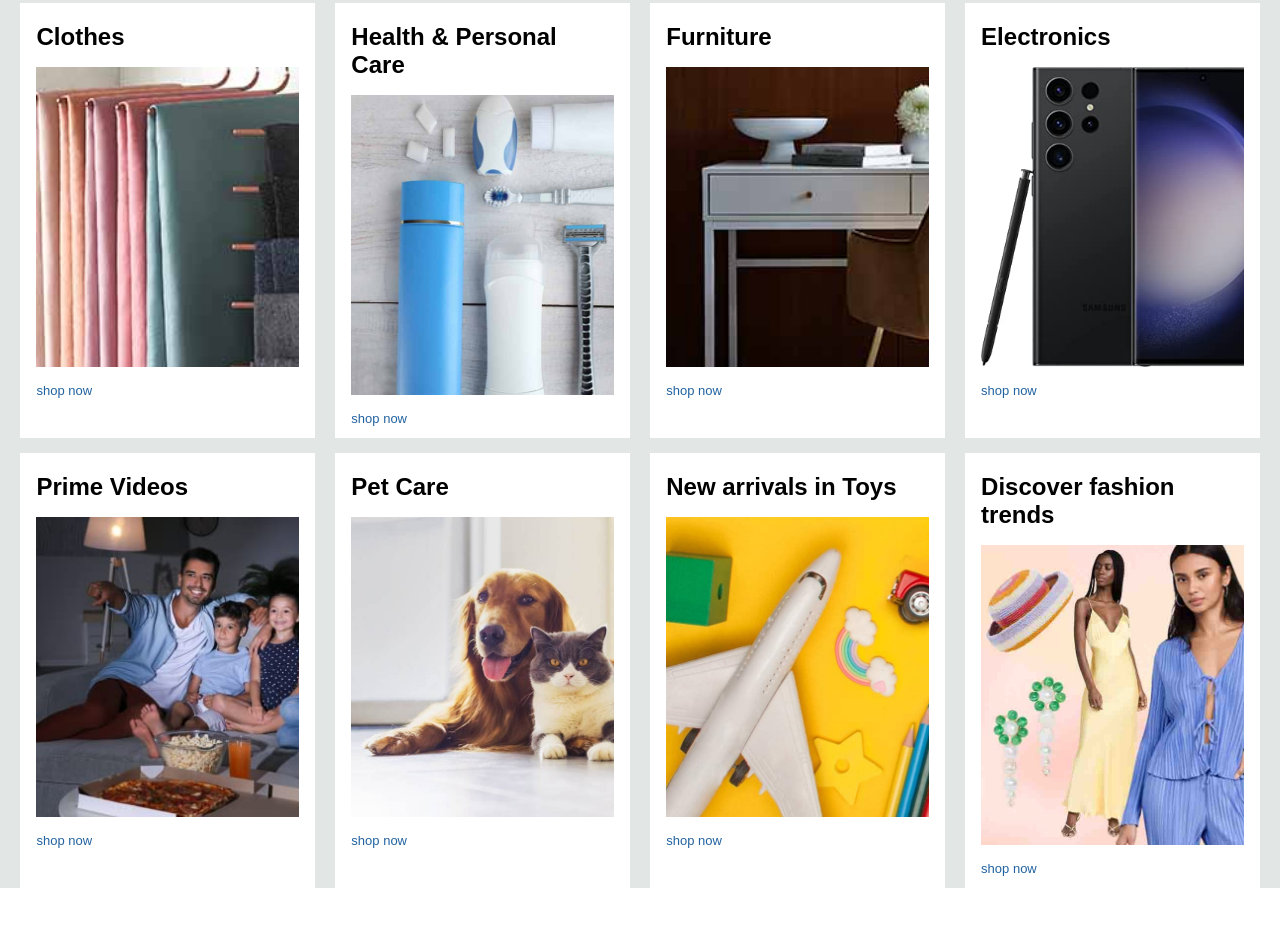
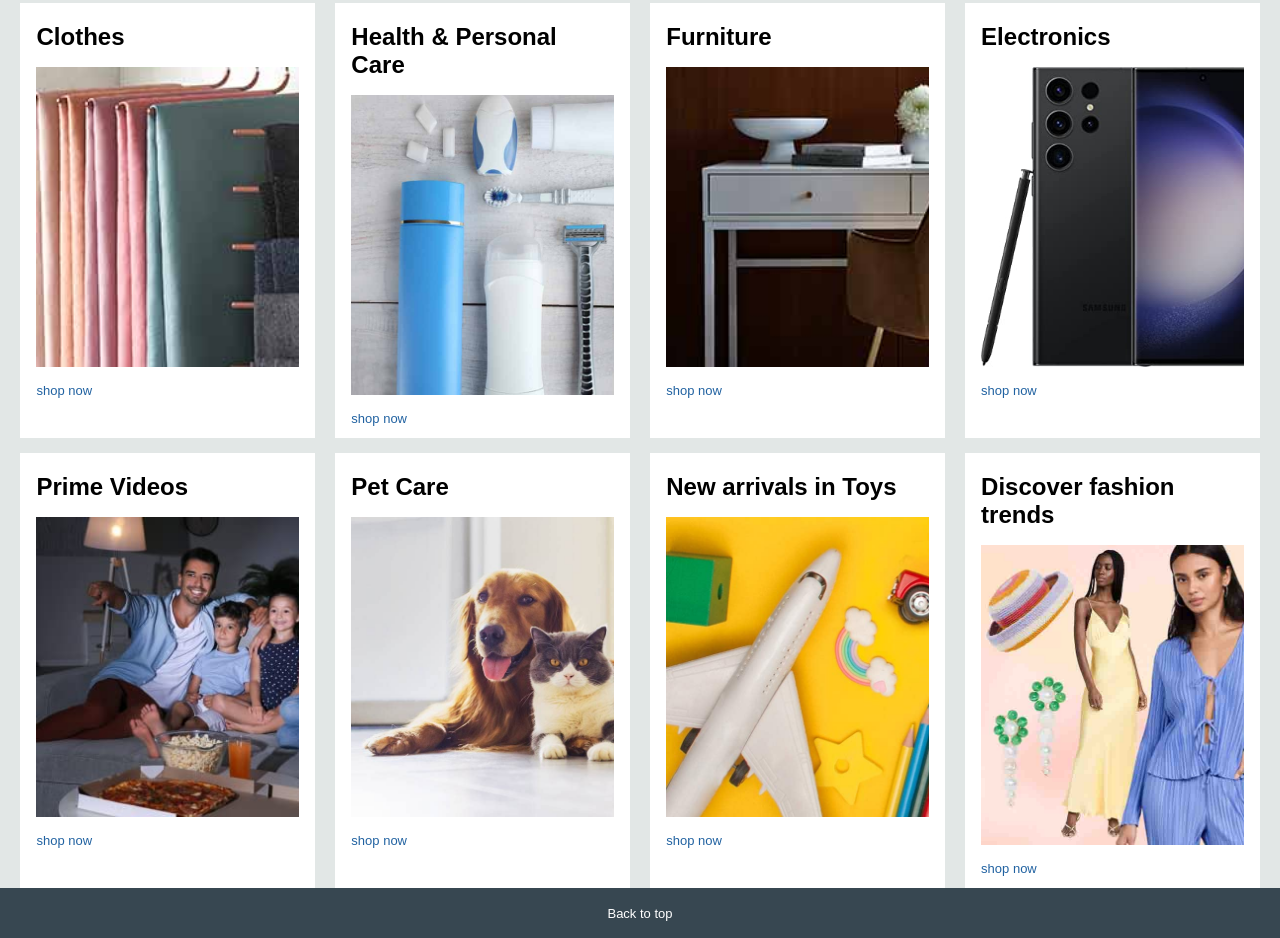
Before and after one commit to Mubasharawan786/Frontend-Projects, a plain HTML site: page index.html in a window 1280 px wide. Shown: the part 462-1400 px from the top of the page. Before the commit the page ends 1350 px from the top, so only its background shows below. Drawn offline with Linux system fonts and the light colour scheme.

Commit message:
adding footer

```diff
--- a/index.html
+++ b/index.html
@@ -137,5 +137,9 @@
             </div>
        </div>
 </div>
+
+<footer>
+    <div class="foot-pannel1">Back to top</div>
+</footer>
 </body>
 </html>
--- a/style.css
+++ b/style.css
@@ -101,9 +101,6 @@ margin-left: 3px;
 }
 
 /**Box 5**/
-.nav-signin{
-
-}
 .nav-first{
 font-size: 12px;
 }
@@ -191,3 +188,14 @@ font-size: 30px;
     margin-left: 1rem;
     margin-Right: 1rem;
 }
+
+/**Footer**/
+.foot-pannel1{
+    display: flex;
+    background-color: #374751;
+    color: white;
+    justify-content: center;
+    align-items: center;
+    height:50px;
+    font-size: 13px;
+}
```
